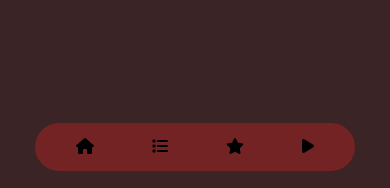
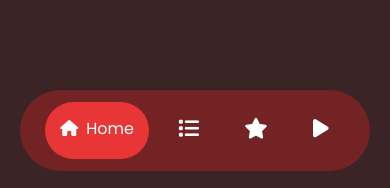
Before and after one commit to Juantorreser/video-portfolio, a React (Vite) app: page / in a window 390 px wide. Shown: the part 653-841 px from the top of the page. Built offline with nearby package versions, Linux system fonts and the light colour scheme.

Commit message:
NavMobile Done

```diff
--- a/src/Nav-Mobile/NavMobile.scss
+++ b/src/Nav-Mobile/NavMobile.scss
@@ -1,2 +1,26 @@
 $priColor: #e83636;
 $secColor: #732323;
+
+.active{
+    background-color: $priColor;
+    padding: 15px;
+    border-radius: 50px;
+    transition: 0.3s ease-in-out;
+
+    span{
+        display: inline;
+    }
+
+    i{
+        font-size: 1rem;
+    }
+}
+
+a span{
+    display: none;
+}
+
+i{
+    font-size: 1.3rem;
+    transition: 0.3s ease-in-out;
+}
--- a/src/Nav-Mobile/NavMobile.tsx
+++ b/src/Nav-Mobile/NavMobile.tsx
@@ -1,23 +1,60 @@
 import "./NavMobile.scss";
 
 export default function NavMobile() {
+  const toogleActive = (event: any) => {
+    const currentElement = event.target;
+    const parentElement = currentElement.parentElement;
+    const linkList = document.querySelectorAll("#navMobile a");
+
+    linkList.forEach((link) => {
+      //Remove current active
+      if (link.classList.contains("active")) {
+        link.classList.remove("active");
+        link.classList.add("p-4");
+      }
+    });
+
+    parentElement.classList.add("active");
+  };
+
   return (
     <div
-      className="p-5 fixed bottom-0 w-full flex justify-center items-center
+      id="navMobile"
+      className="p-5 fixed bottom-0 w-full flex justify-center items-center text-white
                 md:hidden"
     >
-      <div className=" w-80 bg-sec rounded-3xl p-3 flex justify-around">
-        <a href="">
-          <i className="fa fa-home" aria-hidden="true"></i>
+      <div className=" w-96 bg-sec rounded-full p-3 flex justify-evenly">
+        <a href="#hero" className="active">
+          <i
+            className="fa fa-home"
+            aria-hidden="true"
+            onClick={toogleActive}
+          ></i>
+          <span className="ms-2">Home</span>
         </a>
-        <a href="">
-          <i className="fa fa-list" aria-hidden="true"></i>
+        <a href="#services" className="p-4">
+          <i
+            className="fa fa-list"
+            aria-hidden="true"
+            onClick={toogleActive}
+          ></i>
+          <span className="ms-2">Services</span>
         </a>
-        <a href="">
-          <i className="fa fa-star" aria-hidden="true"></i>
+        <a href="#skills" className="p-4">
+          <i
+            className="fa fa-star"
+            aria-hidden="true"
+            onClick={toogleActive}
+          ></i>
+          <span className="ms-2">Skills</span>
         </a>
-        <a href="">
-          <i className="fa fa-play" aria-hidden="true"></i>
+        <a href="#work" className="p-4">
+          <i
+            className="fa fa-play"
+            aria-hidden="true"
+            onClick={toogleActive}
+          ></i>
+          <span className="ms-2">Work</span>
         </a>
       </div>
     </div>
```
